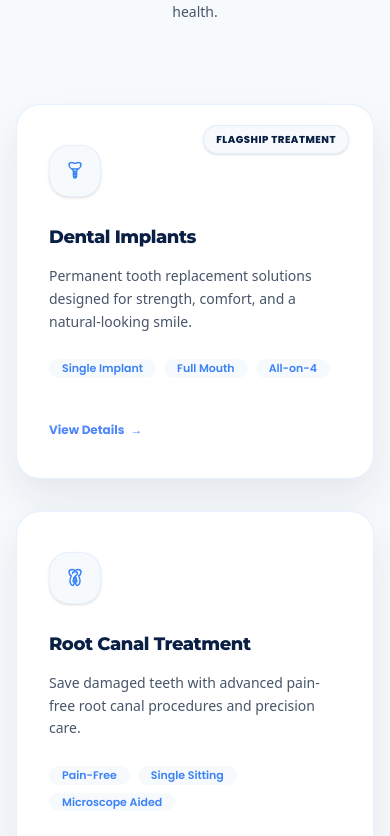
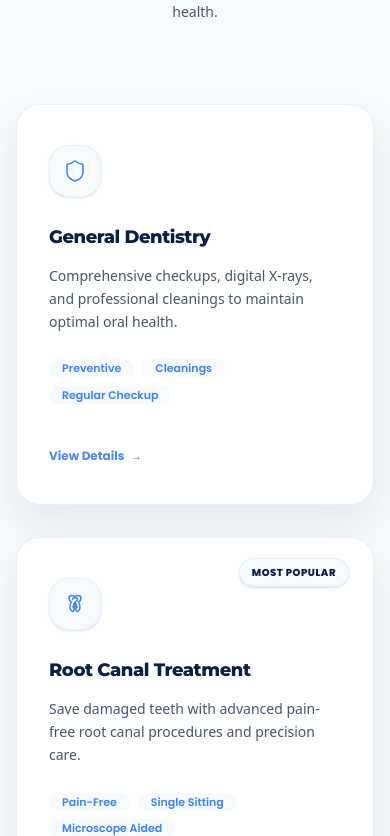
Before and after one commit to csccenterddn-ux/SmileCare, a React (Vite) app: page / in a window 390 px wide. Shown: the part 1648-2484 px from the top of the page. Built offline with nearby package versions, Linux system fonts and the light colour scheme.

Commit message:
feat: update dental services and add patient type
- Updated the list of available dental services and icons.
- Added `patientType` field to the appointment booking modal.
- Updated confirmation notifications to include patient status.

```diff
--- a/src/App.tsx
+++ b/src/App.tsx
@@ -168,9 +168,9 @@ export default function App() {
     setShowToast(true);
   };
 
-  const handleBookingModalSuccess = (details: { name: string; treatment: string; mobile: string }) => {
+  const handleBookingModalSuccess = (details: { name: string; treatment: string; mobile: string; patientType: string }) => {
     setToastMessage(`Consultation Requested!`);
-    setToastDetails(`Hi ${details.name}, we received your request for: ${details.treatment}. Our coordinator will Call / SMS you on ${details.mobile} very shortly.`);
+    setToastDetails(`Hi ${details.name} (${details.patientType}), we received your request for: ${details.treatment}. Our coordinator will Call / SMS you on ${details.mobile} very shortly.`);
     setShowToast(true);
   };
 
--- a/src/components/AppointmentForm.tsx
+++ b/src/components/AppointmentForm.tsx
@@ -45,16 +45,18 @@ export default function AppointmentForm({ preselectedTreatment, onFormSubmit }:
   const [isBooked, setIsBooked] = useState(false);
 
   const treatmentValues = [
-    'General Checkup and Cleaning',
+    'General Dentistry',
+    'Root Canal Treatment',
     'Dental Implants',
-    'Root Canal Treatment',
-    'Invisible Aligners',
     'Teeth Whitening',
     'Smile Makeover',
+    'Orthodontics',
+    'Clear Aligners',
+    'Dental Crowns & Bridges',
     'Pediatric Dentistry',
     'Wisdom Tooth Removal',
-    'Emergency Treatment',
-    'Not Sure, Need Advice'
+    'Gum Treatment',
+    'Full Mouth Rehabilitation'
   ];
 
   // Update treatment selector list when selected from other panels without scrolling
@@ -390,16 +392,18 @@ export default function AppointmentForm({ preselectedTreatment, onFormSubmit }:
                     }`}
                   >
                     <option value="">Choose required service</option>
-                    <option value="General Checkup and Cleaning">General Checkup and Cleaning</option>
+                    <option value="General Dentistry">General Dentistry</option>
+                    <option value="Root Canal Treatment">Root Canal Treatment</option>
                     <option value="Dental Implants">Dental Implants</option>
-                    <option value="Root Canal Treatment">Root Canal Treatment</option>
-                    <option value="Invisible Aligners">Invisible Aligners</option>
                     <option value="Teeth Whitening">Teeth Whitening</option>
                     <option value="Smile Makeover">Smile Makeover</option>
+                    <option value="Orthodontics">Orthodontics</option>
+                    <option value="Clear Aligners">Clear Aligners</option>
+                    <option value="Dental Crowns & Bridges">Dental Crowns & Bridges</option>
                     <option value="Pediatric Dentistry">Pediatric Dentistry</option>
                     <option value="Wisdom Tooth Removal">Wisdom Tooth Removal</option>
-                    <option value="Emergency Treatment">Emergency Dental Care</option>
-                    <option value="Not Sure, Need Advice">Not Sure – Need Consultation</option>
+                    <option value="Gum Treatment">Gum Treatment</option>
+                    <option value="Full Mouth Rehabilitation">Full Mouth Rehabilitation</option>
                   </select>
                   {errors.treatmentNeeded && <span className="text-[10px] font-semibold text-rose-500 mt-0.5 inline-block">{errors.treatmentNeeded}</span>}
                 </div>
--- a/src/components/BookingModal.tsx
+++ b/src/components/BookingModal.tsx
@@ -1,26 +1,28 @@
 import React, { useState, useEffect, useRef } from 'react';
-import { X, Calendar, User, Phone, Clock, Check, ChevronDown, Clipboard, MessageSquare } from 'lucide-react';
+import { X, Calendar, User, Phone, Clock, Check, ChevronDown, Clipboard, MessageSquare, Users } from 'lucide-react';
 import { motion, AnimatePresence } from 'motion/react';
 import { useTreatment } from '../context/TreatmentContext';
 
 interface BookingModalProps {
   isOpen: boolean;
   onClose: () => void;
-  onSubmitSuccess: (details: { name: string; treatment: string; mobile: string; date: string; time: string; message?: string }) => void;
+  onSubmitSuccess: (details: { name: string; treatment: string; mobile: string; date: string; time: string; message?: string; patientType: string }) => void;
   preselectedTreatment?: string;
 }
 
 const treatmentOptions = [
-  'General Checkup and Cleaning',
+  'General Dentistry',
+  'Root Canal Treatment',
   'Dental Implants',
-  'Root Canal Treatment',
-  'Invisible Aligners',
   'Teeth Whitening',
   'Smile Makeover',
+  'Orthodontics',
+  'Clear Aligners',
+  'Dental Crowns & Bridges',
   'Pediatric Dentistry',
   'Wisdom Tooth Removal',
-  'Emergency Dental Care',
-  'Not Sure – Need Consultation'
+  'Gum Treatment',
+  'Full Mouth Rehabilitation'
 ];
 
 const timeSlotOptions = [
@@ -141,6 +143,7 @@ export default function BookingModal({
   const [preferredDate, setPreferredDate] = useState('');
   const [preferredTime, setPreferredTime] = useState('');
   const [message, setMessage] = useState('');
+  const [patientType, setPatientType] = useState<string>('New Patient');
 
   const [errors, setErrors] = useState<Record<string, string>>({});
   const [isSubmitting, setIsSubmitting] = useState(false);
@@ -212,6 +215,7 @@ export default function BookingModal({
       setPreferredDate('');
       setPreferredTime('');
       setMessage('');
+      setPatientType('New Patient');
       setErrors({});
 
       const timer = setTimeout(() => {
@@ -266,7 +270,8 @@ export default function BookingModal({
         mobile: mobileNumber.trim(),
         date: preferredDate,
         time: preferredTime || 'No Preference',
-        message: message.trim()
+        message: message.trim(),
+        patientType: patientType
       });
       handleClose();
     }, 900);
@@ -472,6 +477,69 @@ export default function BookingModal({
                   </div>
                 </div>
 
+                {/* Row 5: Patient Type Required Field */}
+                <div className="space-y-1.5 text-left">
+                  <label className="block text-[10px] sm:text-[11px] font-sans font-extrabold text-slate-500 uppercase tracking-wider ml-0.5 flex items-center gap-1.5 select-none font-body">
+                    <Users className="w-3.5 h-3.5 text-[#3B82F6] shrink-0 stroke-[2.5]" />
+                    <span>Patient Type <span className="text-[#3B82F6] font-extrabold">*</span></span>
+                  </label>
+                  <div className="flex flex-row items-center gap-6 mt-2 ml-0.5">
+                    <label className="flex items-center gap-2.5 cursor-pointer select-none group">
+                      <input
+                        type="radio"
+                        name="patientType"
+                        value="New Patient"
+                        checked={patientType === 'New Patient'}
+                        onChange={() => setPatientType('New Patient')}
+                        className="sr-only"
+                      />
+                      <div className={`w-4 h-4 rounded-full border flex items-center justify-center transition-all duration-200 bg-slate-50/50 ${
+                        patientType === 'New Patient'
+                          ? 'border-[#3B82F6] bg-[#3B82F6]/5 ring-1 ring-[#3B82F6]'
+                          : 'border-[#E2E8F0] group-hover:border-slate-400'
+                      }`}>
+                        {patientType === 'New Patient' ? (
+                          <div className="w-2 h-2 rounded-full bg-[#3B82F6] transition-all" />
+                        ) : (
+                          <div className="w-2 h-2 rounded-full bg-transparent transition-all" />
+                        )}
+                      </div>
+                      <span className={`text-xs sm:text-[13px] font-sans font-semibold transition-colors duration-200 ${
+                        patientType === 'New Patient' ? 'text-slate-950' : 'text-slate-600 group-hover:text-slate-900'
+                      }`}>
+                        New Patient
+                      </span>
+                    </label>
+
+                    <label className="flex items-center gap-2.5 cursor-pointer select-none group">
+                      <input
+                        type="radio"
+                        name="patientType"
+                        value="Existing Patient"
+                        checked={patientType === 'Existing Patient'}
+                        onChange={() => setPatientType('Existing Patient')}
+                        className="sr-only"
+                      />
+                      <div className={`w-4 h-4 rounded-full border flex items-center justify-center transition-all duration-200 bg-slate-50/50 ${
+                        patientType === 'Existing Patient'
+                          ? 'border-[#3B82F6] bg-[#3B82F6]/5 ring-1 ring-[#3B82F6]'
+                          : 'border-[#E2E8F0] group-hover:border-slate-400'
+                      }`}>
+                        {patientType === 'Existing Patient' ? (
+                          <div className="w-2 h-2 rounded-full bg-[#3B82F6] transition-all" />
+                        ) : (
+                          <div className="w-2 h-2 rounded-full bg-transparent transition-all" />
+                        )}
+                      </div>
+                      <span className={`text-xs sm:text-[13px] font-sans font-semibold transition-colors duration-200 ${
+                        patientType === 'Existing Patient' ? 'text-slate-950' : 'text-slate-600 group-hover:text-slate-900'
+                      }`}>
+                        Existing Patient
+                      </span>
+                    </label>
+                  </div>
+                </div>
+
                 {/* Submitting Actions Frame */}
                 <div className="pt-4 sm:pt-5 border-t border-slate-100/80">
                   <motion.button
--- a/src/components/Services.tsx
+++ b/src/components/Services.tsx
@@ -1,5 +1,5 @@
 import React, { useState, useEffect, useRef, useCallback } from 'react';
-import { Sparkles, Smile, HeartPulse, Baby, Award, X, Check, Clock, Phone, Zap, Heart, Calendar } from 'lucide-react';
+import { Sparkles, Smile, HeartPulse, Baby, Award, X, Check, Clock, Phone, Zap, Heart, Calendar, Shield, Braces, Crown, Activity } from 'lucide-react';
 import { motion, AnimatePresence } from 'motion/react';
 import { useTreatment } from '../context/TreatmentContext';
 
@@ -165,6 +165,45 @@ const RootCanalIcon = ({ strokeWidth = 1.5, ...props }: React.SVGProps<SVGSVGEle
 
 const coreServices = [
   {
+    id: 'general',
+    title: 'General Dentistry',
+    category: 'PREVENTIVE CARE',
+    description: 'Comprehensive checkups, digital X-rays, and professional cleanings to maintain optimal oral health.',
+    overview: 'Your foundation for a lifetime of healthy smiles. General dentistry focuses on preventive care, early detection of issues, and thorough professional cleanings in a comfortable environment.',
+    benefits: [
+      'Prevent Cavities',
+      'Detect Issues Early',
+      'Fresh, Clean Breath',
+      'Overall Health Protection'
+    ],
+    duration: '45 - 60 Mins',
+    cost: '₹1,000 – ₹2,500',
+    recovery: 'Immediate (None)',
+    tech: ['Digital Intraoral Cameras', 'Ultrasonic Scaling', 'Zero-Radiation X-Rays'],
+    tags: ['Preventive', 'Cleanings', 'Regular Checkup'],
+    icon: Shield
+  },
+  {
+    id: 'rootcanal',
+    title: 'Root Canal Treatment',
+    category: 'ENDODONTIC TREATMENT',
+    description: 'Save damaged teeth with advanced pain-free root canal procedures and precision care.',
+    overview: 'Save infected teeth and eliminate discomfort with advanced pain-free root canal treatment. Using modern rotary instruments and digital precision techniques, we preserve your natural tooth while ensuring maximum comfort and long-term oral health.',
+    benefits: [
+      'Immediate Pain Relief',
+      'Saves Natural Tooth Structure',
+      'Precision Root Sealing',
+      'Fast Recovery'
+    ],
+    duration: 'Single Sitting',
+    cost: '₹4,500 – ₹8,500',
+    recovery: '1–2 Days',
+    tech: ['Rotary Endodontics', 'Digital Apex Locators', 'Apex Micromotors'],
+    tags: ['Pain-Free', 'Single Sitting', 'Microscope Aided'],
+    icon: RootCanalIcon,
+    badge: 'MOST POPULAR'
+  },
+  {
     id: 'implants',
     title: 'Dental Implants',
     category: 'IMPLANT DENTISTRY',
@@ -183,44 +222,6 @@ const coreServices = [
     tags: ['Single Implant', 'Full Mouth', 'All-on-4'],
     icon: ImplantIcon,
     badge: 'FLAGSHIP TREATMENT'
-  },
-  {
-    id: 'rootcanal',
-    title: 'Root Canal Treatment',
-    category: 'ENDODONTIC TREATMENT',
-    description: 'Save damaged teeth with advanced pain-free root canal procedures and precision care.',
-    overview: 'Save infected teeth and eliminate discomfort with advanced pain-free root canal treatment. Using modern rotary instruments and digital precision techniques, we preserve your natural tooth while ensuring maximum comfort and long-term oral health.',
-    benefits: [
-      'Immediate Pain Relief',
-      'Saves Natural Tooth Structure',
-      'Precision Root Sealing',
-      'Fast Recovery'
-    ],
-    duration: 'Single Sitting',
-    cost: '₹4,500 – ₹8,500',
-    recovery: '1–2 Days',
-    tech: ['Rotary Endodontics', 'Digital Apex Locators', 'Apex Micromotors'],
-    tags: ['Pain-Free', 'Single Sitting', 'Microscope Aided'],
-    icon: RootCanalIcon
-  },
-  {
-    id: 'aligners',
-    title: 'Invisible Aligners',
-    category: 'ORTHODONTIC TREATMENT',
-    description: 'Straighten your teeth discreetly using clear aligner technology designed for comfort.',
-    overview: 'Straighten your teeth discreetly with modern clear aligner technology. These removable, custom-engineered aligners gently shift your teeth into perfect alignment without metal brackets, allowing you to maintain your active lifestyle and complete oral hygiene.',
-    benefits: [
-      'Nearly Invisible',
-      'Comfortable Fit',
-      'Removable',
-      'Custom Treatment Plan'
-    ],
-    duration: '3–6 Months',
-    cost: '₹45,000 – ₹95,000',
-    recovery: 'Minimal Recovery Required',
-    tech: ['Digital Smile Scan', 'AI Treatment Planning', '3D Simulation'],
-    tags: ['Clear Aligners', 'Removable', 'Comfort Fit'],
-    icon: AlignerIcon
   },
   {
     id: 'whitening',
@@ -258,8 +259,66 @@ const coreServices = [
     recovery: '1–3 Days',
     tech: ['Digital Smile Design Studio', 'Ultra-thin E-max Veneers', 'HD Digital Scanning'],
     tags: ['Veneers', 'Smile Design', 'Cosmetic Care'],
-    icon: Smile,
+    icon: MakeoverIcon,
     badge: 'PATIENT FAVORITE'
+  },
+  {
+    id: 'orthodontics',
+    title: 'Orthodontics',
+    category: 'ORTHODONTIC TREATMENT',
+    description: 'Traditional and modern braces to correct malocclusions and align teeth for a healthier bite.',
+    overview: 'Correct complex bite issues, dental crowding, and spacing with our advanced orthodontic solutions. We offer high-quality metal and ceramic self-ligating braces designed for faster, more comfortable teeth movement.',
+    benefits: [
+      'Corrects Bite Issues',
+      'Improves Jaw Alignment',
+      'Aesthetic Straightening',
+      'Prevents Wear on Teeth'
+    ],
+    duration: '12–18 Months',
+    cost: '₹25,000 – ₹55,000',
+    recovery: 'Slight Soreness initially',
+    tech: ['Self-Ligating Brackets', 'Digital Diagnostic Models', 'Memory-Shape Archwires'],
+    tags: ['Braces', 'Jaw Alignment', 'Traditional'],
+    icon: Braces
+  },
+  {
+    id: 'aligners',
+    title: 'Clear Aligners',
+    category: 'ORTHODONTIC TREATMENT',
+    description: 'Straighten your teeth discreetly using clear aligner technology designed for comfort.',
+    overview: 'Straighten your teeth discreetly with modern clear aligner technology. These removable, custom-engineered aligners gently shift your teeth into perfect alignment without metal brackets, allowing you to maintain your active lifestyle and complete oral hygiene.',
+    benefits: [
+      'Nearly Invisible',
+      'Comfortable Fit',
+      'Removable',
+      'Custom Treatment Plan'
+    ],
+    duration: '3–6 Months',
+    cost: '₹45,000 – ₹95,000',
+    recovery: 'Minimal Recovery Required',
+    tech: ['Digital Smile Scan', 'AI Treatment Planning', '3D Simulation'],
+    tags: ['Clear Aligners', 'Removable', 'Comfort Fit'],
+    icon: AlignerIcon,
+    badge: 'MODERN SOLUTION'
+  },
+  {
+    id: 'crowns',
+    title: 'Dental Crowns & Bridges',
+    category: 'RESTORATIVE DENTISTRY',
+    description: 'Restore damaged or missing teeth with custom porcelain crowns and durable dental bridges.',
+    overview: 'Protect fractured teeth and replace missing ones with custom porcelain crowns and dental bridges. Our premium restorations are color-matched to your natural teeth, restoring both your structural function and facial aesthetics.',
+    benefits: [
+      'Fortifies Damaged Teeth',
+      'Fills Tooth Gaps',
+      'Matches Natural Color',
+      'Ensures Stable Chewing'
+    ],
+    duration: '2 Visits',
+    cost: '₹6,000 – ₹18,000 per unit',
+    recovery: 'Minimal (1 day)',
+    tech: ['CAD/CAM Digital Milling', 'E-Max Ceramics', 'Digital Virtual Articulators'],
+    tags: ['Protective Crowns', 'Bridges', 'Restoration'],
+    icon: Crown
   },
   {
     id: 'pediatric',
@@ -279,6 +338,63 @@ const coreServices = [
     tech: ['Anxiety-free Enticements', 'Pain-free Gel Anesthesia', 'Fluoride Shield Coating'],
     tags: ['Kid Friendly', 'Preventive', 'No Fear'],
     icon: Baby
+  },
+  {
+    id: 'wisdom',
+    title: 'Wisdom Tooth Removal',
+    category: 'ORAL SURGERY',
+    description: 'Safe, pain-free tooth extraction for impacted or problematic third molars.',
+    overview: 'Get relief from painful or crowded third molars with our safe and comfortable wisdom tooth extractions. Using advanced anesthesia and micro-surgical techniques, we ensure a smooth, worry-free, and fast-healing procedure.',
+    benefits: [
+      'Relieves Chronic Pain',
+      'Prevents Tooth Crowding',
+      'Eliminates Risk of Infection',
+      'Protects Neighboring Teeth'
+    ],
+    duration: '1 Visit (45 Mins)',
+    cost: '₹4,000 – ₹10,000',
+    recovery: '3-5 Days',
+    tech: ['High-Torque Piezo Surgery', 'Atraumatic Extractions', 'PRF Platelet Rich Fibrin Healing'],
+    tags: ['Surgical Care', 'Impacted Tooth', 'Pain-Free Recovery'],
+    icon: Activity
+  },
+  {
+    id: 'gum',
+    title: 'Gum Treatment',
+    category: 'PERIODONTOLOGY',
+    description: 'Advanced treatments for gingivitis and periodontitis to protect teeth supporting tissues.',
+    overview: 'Combat swelling, bleeding gums, and periodontal bone loss with professional gum therapy. From deep cleaning scaling and root planing to laser-assisted gum disinfection, we restore the ultimate foundation of your teeth.',
+    benefits: [
+      'Stops Bleeding Gums',
+      'Reverses Gingivitis',
+      'Eliminates Bad Breath',
+      'Supports Tooth Stability'
+    ],
+    duration: '1-2 Visits',
+    cost: '₹3,000 – ₹8,000',
+    recovery: '1-2 Days',
+    tech: ['Surgical lasers', 'Sub-gingival scaling', 'Antibiotic gel placement'],
+    tags: ['Gum Therapy', 'Periodontitis Support', 'Fresh Breath'],
+    icon: HeartPulse
+  },
+  {
+    id: 'fullrehab',
+    title: 'Full Mouth Rehabilitation',
+    category: 'RESTORATIVE ESTHETICS',
+    description: 'A fully customized restorative treatment to rebuild your complete oral function and aesthetics.',
+    overview: 'Reclaim your confident chewing power and youthful appearance with a comprehensive full mouth reconstruction. We combine crowns, bridges, dental implants, and bite correction therapies to restore your complete dental health and structural function.',
+    benefits: [
+      'Complete Bite Harmony',
+      'Full Esthetic Renewal',
+      'Durable Structural Soundness',
+      'Reclaim Total Chewing Ability'
+    ],
+    duration: 'Customized Plan',
+    cost: '₹1,50,000 – ₹3,50,000',
+    recovery: 'Varies (By phases)',
+    tech: ['Full Arch digital mapping', '3D Bite simulation', 'Facial and smile coordination'],
+    tags: ['Bite Correction', 'Full Arch Restorative', 'Advanced smile renew'],
+    icon: Award
   }
 ];
 
```
